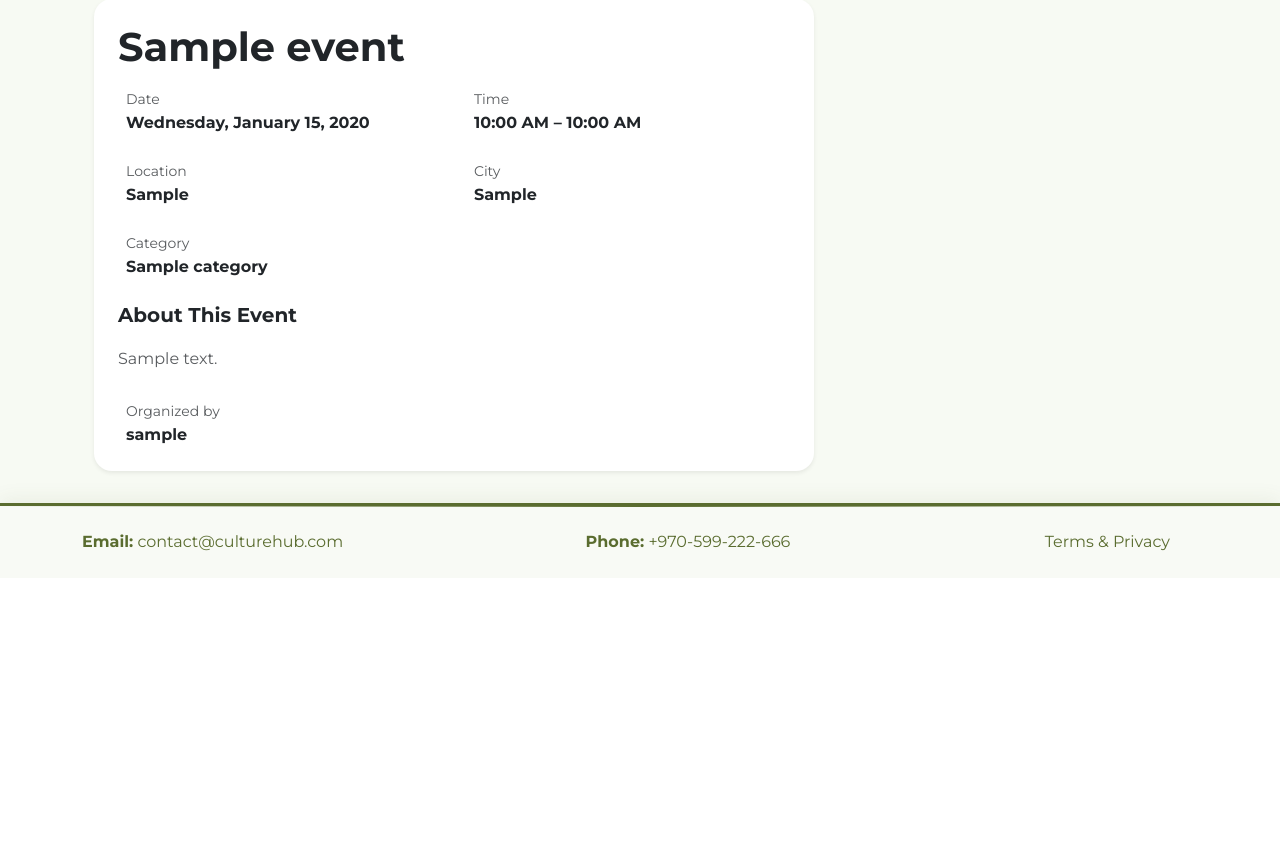
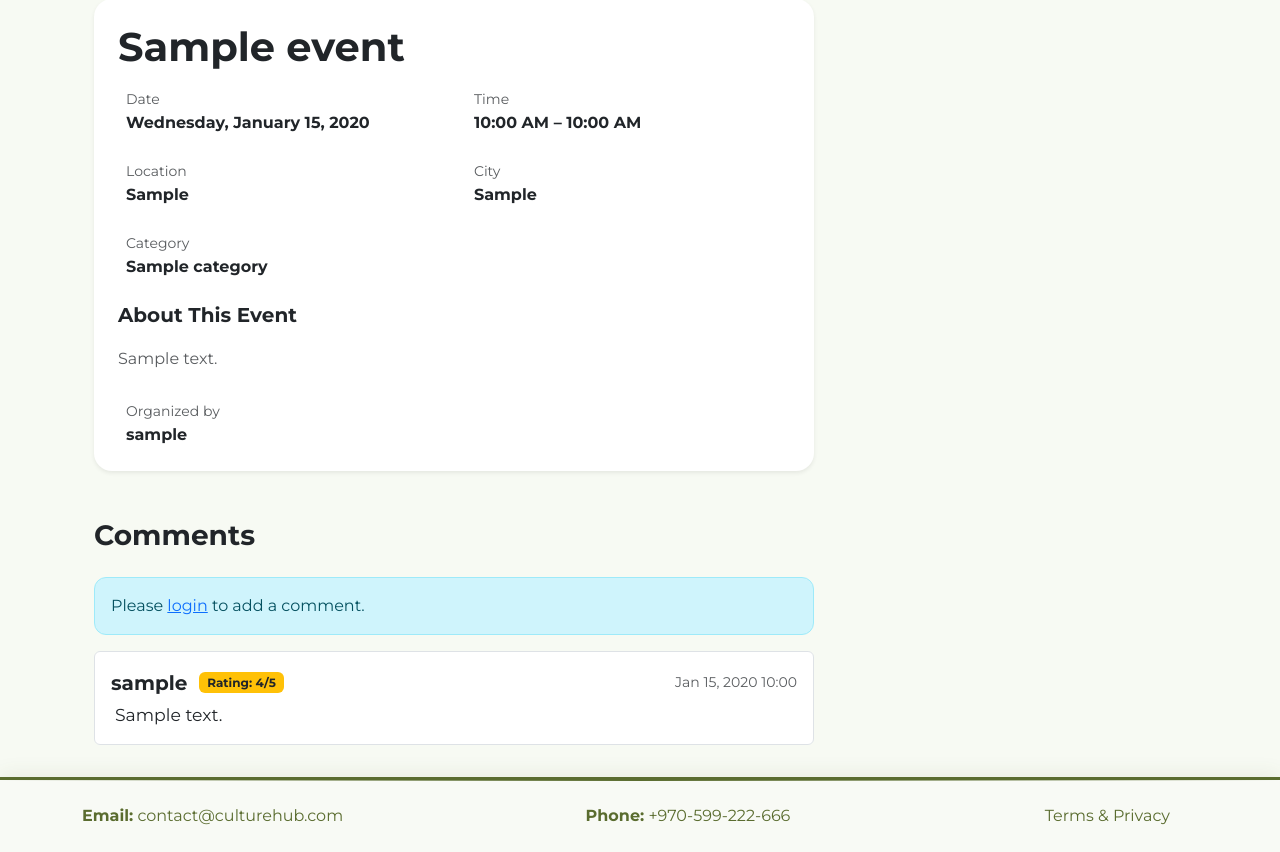
Before and after one commit to RaghadSbeih/event-culture-hub, a Django app: page /event/1/ in a window 1280 px wide. Shown: the part 539-1391 px from the top of the page. Before the commit the page ends 1090 px from the top, so only its background shows below. Run offline with Django 5.2, Linux system fonts and the light colour scheme; tables that the repository leaves empty hold one stand-in row (values such as "Sample post"); grey boxes marked "Sample" are stand-in pictures.

Commit message:
feat: add comment functionality to event detail page (#36)
- Implemented the ability for users to add comments to events, including a rating system.
- Added a comments section in the event detail template to display existing comments.
- Users can only comment once per event, with appropriate error handling for invalid inputs.
- Admins and comment owners can delete comments, with permission checks in place.

```diff
--- a/culture_hub/templates/event_detail.html
+++ b/culture_hub/templates/event_detail.html
@@ -152,5 +152,70 @@
             </div>
         </div>
     </div>
+
+    <!-- Comments Section -->
+    <div class="row mt-5">
+        <div class="col-lg-8">
+            <h3 class="fw-bold mb-4">Comments</h3>
+            {% if user_is_logged_in and not user_has_commented %}
+            <div class="card mb-4">
+                <div class="card-body">
+                    <form method="post" action="{% url 'add_comment' event.id %}">
+                        {% csrf_token %}
+                        <div class="mb-3">
+                            <label for="rating" class="form-label">Rating</label>
+                            <select name="rating" id="rating" class="form-select" required>
+                                <option value="">Select rating</option>
+                                {% for i in "12345" %}
+                                <option value="{{ i }}" {% if form_data.rating|stringformat:'s' == i %}selected{% endif %}>{{ i }}</option>
+                                {% endfor %}
+                            </select>
+                            {% if errors.rating %}<div class="text-danger small">{{ errors.rating }}</div>{% endif %}
+                        </div>
+                        <div class="mb-3">
+                            <label for="comment" class="form-label">Comment</label>
+                            <textarea name="comment" id="comment" class="form-control" rows="3"
+                                required>{{ form_data.comment|default:'' }}</textarea>
+                            {% if errors.comment %}<div class="text-danger small">{{ errors.comment }}</div>{% endif %}
+                        </div>
+                        <button type="submit" class="btn btn-primary">Add Comment</button>
+                    </form>
+                </div>
+            </div>
+            {% elif user_is_logged_in and user_has_commented %}
+            <div class="alert alert-info">You have already commented on this event.</div>
+            {% else %}
+            <div class="alert alert-info">Please <a href="{% url 'login' %}">login</a> to add a comment.</div>
+            {% endif %}
+
+            {% if comments %}
+            <ul class="list-group">
+                {% for comment in comments %}
+                <li class="list-group-item py-3">
+                    <div class="d-flex justify-content-between align-items-center mb-1 flex-wrap">
+                        <div class="d-flex align-items-center gap-2 flex-wrap">
+                            <span class="fw-semibold fs-5">{{ comment.user.username }}</span>
+                            <span class="badge bg-warning text-dark ms-1">Rating: {{ comment.rating }}/5</span>
+                        </div>
+                        <div class="d-flex align-items-center gap-2">
+                            <span class="text-muted small">{{ comment.created_at|date:"M d, Y H:i" }}</span>
+                            {% if request.session.user_role == 'admin' or comment.user_id == request.session.user_id %}
+                            <form method="post" action="{% url 'delete_comment' comment.id %}" class="d-inline"
+                                onsubmit="return confirm('Delete this comment?');">
+                                {% csrf_token %}
+                                <button type="submit" class="btn btn-sm btn-danger ms-2">Delete</button>
+                            </form>
+                            {% endif %}
+                        </div>
+                    </div>
+                    <div class="ps-1 mt-1 text-break" style="font-size: 1.08rem;">{{ comment.comment }}</div>
+                </li>
+                {% endfor %}
+            </ul>
+            {% else %}
+            <div class="alert alert-secondary mt-3">No comments yet. Be the first to comment!</div>
+            {% endif %}
+        </div>
+    </div>
 </div>
 {% endblock %}
--- a/culture_hub/templates/event_list.html
+++ b/culture_hub/templates/event_list.html
@@ -34,7 +34,8 @@
             <select name="category" class="form-select">
                 <option value="">All Categories</option>
                 {% for category in all_categories %}
-                <option value="{{ category }}" {% if selected.category == category %}selected{% endif %}>{{ category }}</option>
+                <option value="{{ category }}" {% if selected.category == category %}selected{% endif %}>{{ category }}
+                </option>
                 {% endfor %}
             </select>
         </div>
--- a/culture_hub/urls.py
+++ b/culture_hub/urls.py
@@ -38,6 +38,7 @@ urlpatterns = [
     path('event/<int:event_id>/', views.event_detail, name='event_detail'),
     path('event/<int:event_id>/book/', views.book_event, name='book_event'),
     path('event/<int:event_id>/delete/', views.delete_event, name='delete_event'),
+    path('event/<int:event_id>/add_comment/', views.add_comment, name='add_comment'),
 
     path('organizer/bookings/<int:event_id>/', views.organizer_manage_bookings, name='organizer_manage_bookings'),
     path('organizer/bookings/<int:booking_id>/confirm/', views.organizer_confirm_booking, name='organizer_confirm_booking'),
@@ -50,5 +51,6 @@ urlpatterns = [
     path('blogs/submit/success/', views.blog_submit_success, name='blog_submit_success'),
     path('blogs/<int:blog_id>/', views.blog_detail, name='blog_detail'),
     path('blogs/<int:blog_id>/delete/', views.delete_blog, name='delete_blog'),
+    path('comment/<int:comment_id>/delete/', views.delete_comment, name='delete_comment'),
 
 ]
--- a/culture_hub/views.py
+++ b/culture_hub/views.py
@@ -4,7 +4,7 @@ from django.shortcuts import render, redirect, get_object_or_404
 from django.db.models import Sum, Q
 from django.contrib import messages
 from django.utils import timezone
-from .models import User, Profile, Event, EventBooking, Payment, Blog, Category
+from .models import User, Profile, Event, EventBooking, Payment, Blog, Category, Comment
 from .forms import ProfileForm
 from django.contrib.auth.decorators import login_required as django_login_required
 
@@ -586,11 +586,52 @@ def profile_settings(request):
 
 def event_detail(request, event_id):
     event = get_object_or_404(Event, id=event_id, is_approved=True)
+    comments = Comment.objects.filter(event=event).select_related('user').order_by('-created_at')
+    user_id = request.session.get('user_id')
+    user_has_commented = False
+    if user_id:
+        user_has_commented = Comment.objects.filter(event=event, user_id=user_id).exists()
     context = {
         'event': event,
-        'user_is_logged_in': request.session.get('user_id') is not None,
+        'user_is_logged_in': user_id is not None,
+        'comments': comments,
+        'user_has_commented': user_has_commented,
     }
     return render(request, 'event_detail.html', context)
+
+@login_required
+def add_comment(request, event_id):
+    event = get_object_or_404(Event, id=event_id, is_approved=True)
+    user = User.objects.get(id=request.session['user_id'])
+    # Prevent multiple comments per user per event
+    if Comment.objects.filter(event=event, user=user).exists():
+        messages.error(request, 'You have already commented on this event.')
+        return redirect('event_detail', event_id=event.id)
+    if request.method == 'POST':
+        rating = request.POST.get('rating')
+        comment_text = request.POST.get('comment', '').strip()
+        errors = {}
+        try:
+            rating = int(rating)
+            if rating < 1 or rating > 5:
+                errors['rating'] = 'Rating must be between 1 and 5.'
+        except (TypeError, ValueError):
+            errors['rating'] = 'Rating is required.'
+        if not comment_text:
+            errors['comment'] = 'Comment cannot be empty.'
+        if errors:
+            comments = Comment.objects.filter(event=event).select_related('user').order_by('-created_at')
+            context = {
+                'event': event,
+                'user_is_logged_in': True,
+                'comments': comments,
+                'errors': errors,
+                'form_data': {'rating': rating, 'comment': comment_text},
+            }
+            return render(request, 'event_detail.html', context)
+        Comment.objects.create(event=event, user=user, rating=rating, comment=comment_text)
+        messages.success(request, 'Comment added!')
+    return redirect('event_detail', event_id=event.id)
 
 def blog_list(request):
     blogs = Blog.objects.filter(is_approved=True).order_by('-created_at')
@@ -677,3 +718,20 @@ def delete_blog(request, blog_id):
     else:
         messages.error(request, 'You do not have permission to delete this blog post.')
         return redirect('blog_list')
+
+@login_required
+def delete_comment(request, comment_id):
+    user_id = request.session.get('user_id')
+    user_role = request.session.get('user_role')
+    comment = get_object_or_404(Comment, id=comment_id)
+    event_id = comment.event.id
+    # Allow admin or comment owner
+    if user_role != 'admin' and comment.user_id != user_id:
+        messages.error(request, 'You do not have permission to delete this comment.')
+        return redirect('event_detail', event_id=event_id)
+    if request.method == 'POST':
+        comment.delete()
+        messages.success(request, 'Comment deleted.')
+    else:
+        messages.error(request, 'Invalid request method.')
+    return redirect('event_detail', event_id=event_id)
```
